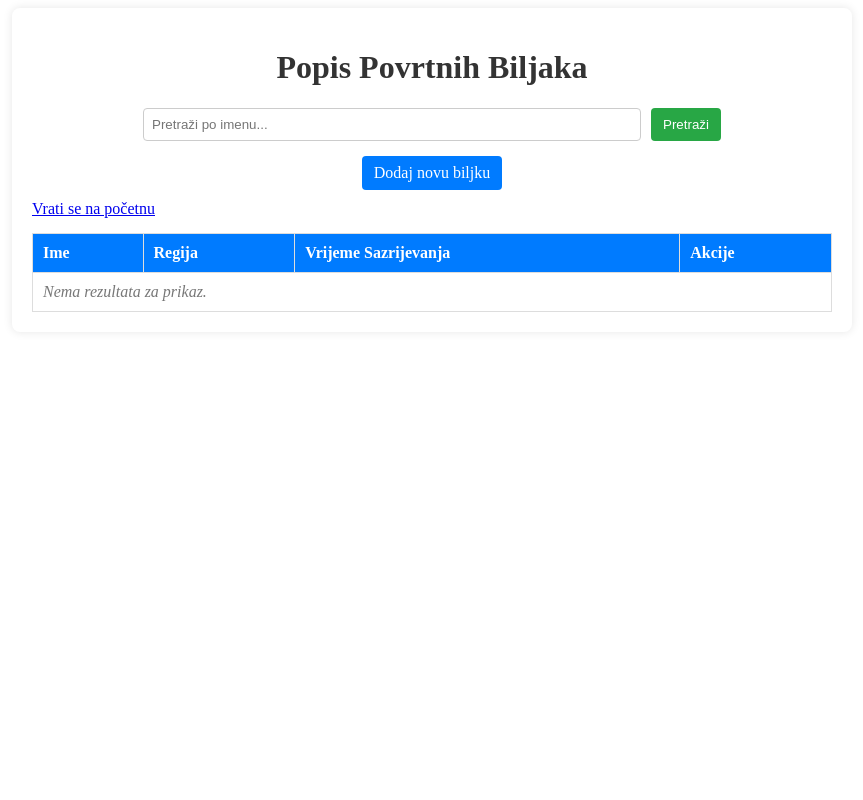
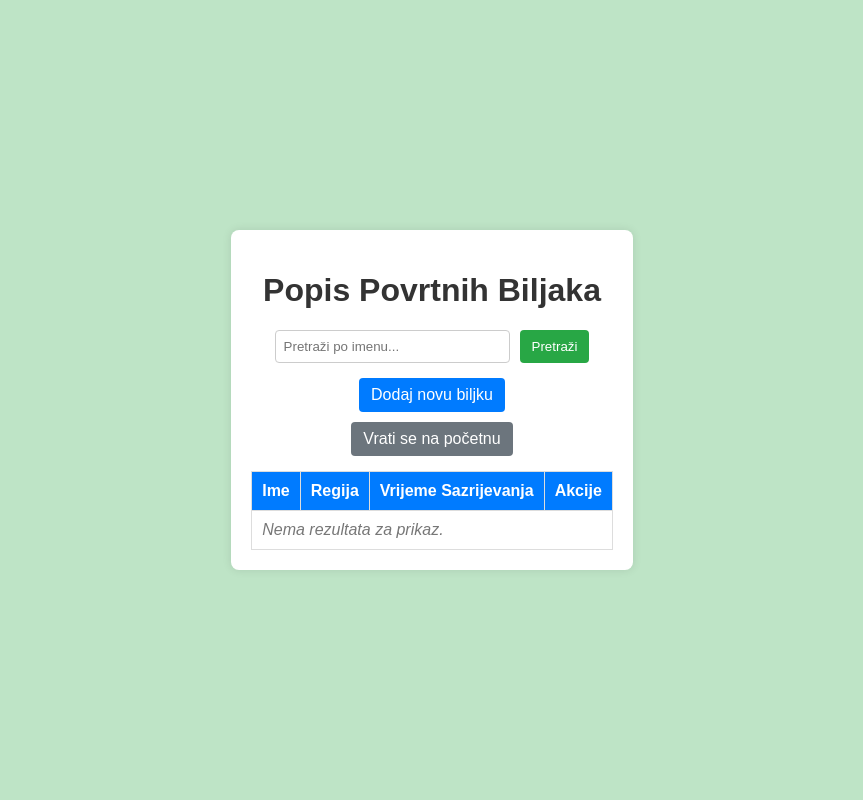
Before and after one commit to Larax3/PZW, a Django app: page /povrtnabiljke/ in a window 1280 px wide. Shown: the whole page, without its empty margins (208-1071 px from the left). Run offline with Django 5.2, Linux system fonts and the light colour scheme; a user stored in the database is signed in; data comes from the database, SQL or seed files in the repository; both versions use the stored data as it was after the commit.

Commit message:
25.02.2025 četvrti i završni za danas.Sve je po špagi. Sutra treba dodati kalendar i placeholdere.

```diff
--- a/PrakticniRad/PZWapp/static/css/povrtna_biljka.css
+++ b/PrakticniRad/PZWapp/static/css/povrtna_biljka.css
@@ -1,11 +1,12 @@
-/* povrtna_biljka.css */
-
 /* Stilovi za listu povrtnih biljaka */
-body.povrtna_biljka {
+body.lista_povrtnih_biljaka {
     font-family: Arial, sans-serif;
-    background-color: rgba(255, 165, 0, 0.3); /* Narančasta nijansa sa 30% prozirnosti */
+    display: flex;
+    justify-content: center;
+    align-items: center;
+    background-color: rgba(40, 167, 69, 0.3);
+    height: 100vh;
     margin: 0;
-    padding: 20px;
 }
 
 .container {
@@ -128,12 +129,26 @@
     color: #777;
     font-style: italic;
 }
+.home-btn {
+    display: block;
+    width: fit-content;
+    margin: 10px auto;
+    padding: 8px 12px;
+    background-color: #6c757d;
+    color: white;
+    text-decoration: none;
+    border-radius: 4px;
+    text-align: center;
+}
 
 body.povrtne_biljke_dodavanje {
     font-family: Arial, sans-serif;
-    margin: 20px;
-    background-color: rgba(255, 165, 0, 0.3); /* Narančasta nijansa sa 30% prozirnosti */
-    background-image: none;
+    display: flex;
+    justify-content: center;
+    align-items: center;
+    background-color: rgba(40, 167, 69, 0.3);
+    height: 100vh;
+    margin: 0;
 }
 
 body.povrtne_biljke_dodavanje .form-container {
@@ -172,7 +187,7 @@
 
 body.povrtne_biljke_dodavanje button {
     padding: 10px;
-    background-color: #FF8C00; /* Tamnija narančasta */
+    background-color: #4CAF50;
     color: white;
     border: none;
     border-radius: 4px;
@@ -181,7 +196,7 @@
 }
 
 body.povrtne_biljke_dodavanje button:hover {
-    background-color: #E67E22;
+    background-color: #45a049;
 }
 
 body.povrtne_biljke_dodavanje .back-link {
```
Also changed, not shown: PrakticniRad/PZWapp/static/css/vrtna_biljka.css (+23 -7 lines), PrakticniRad/db.sqlite3.
